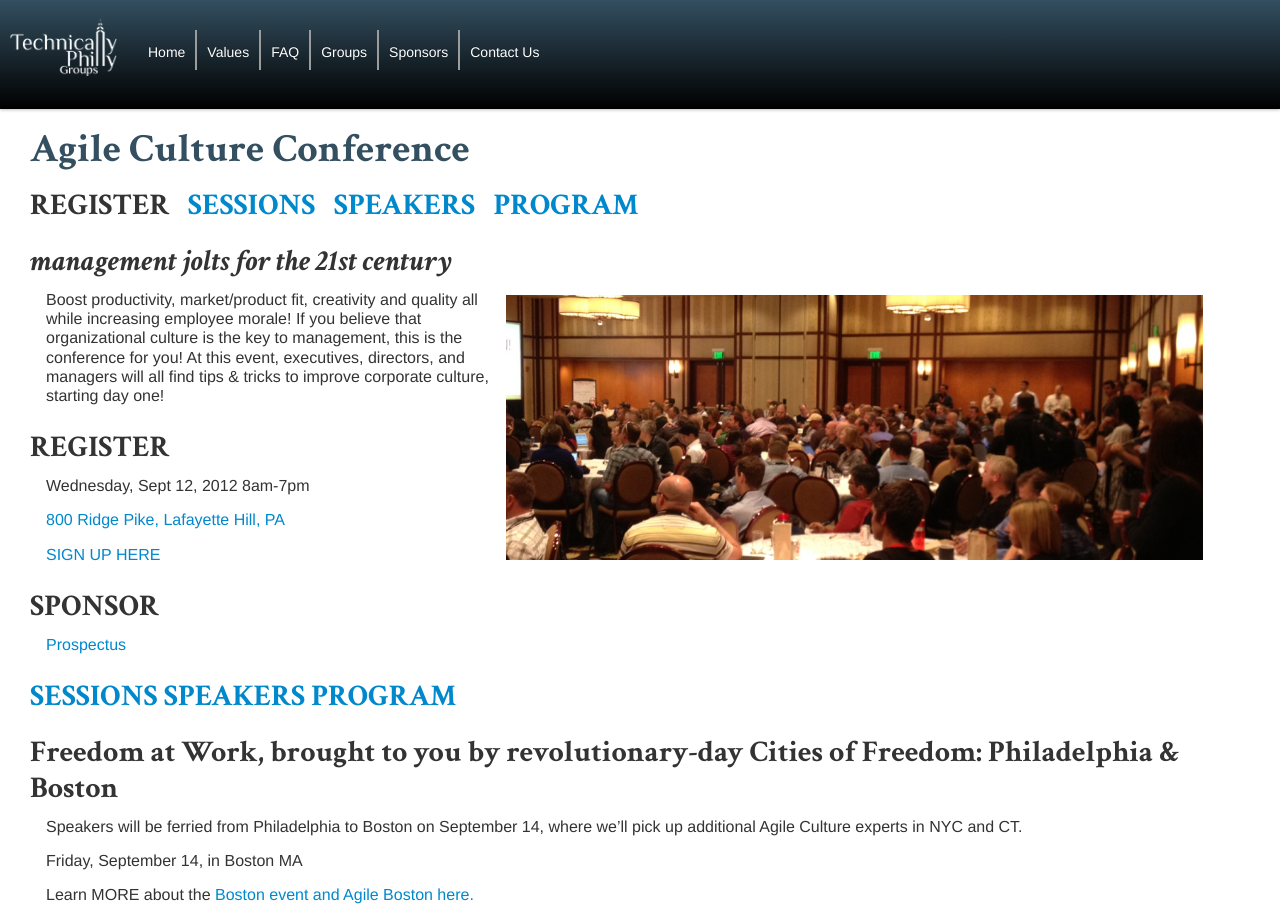
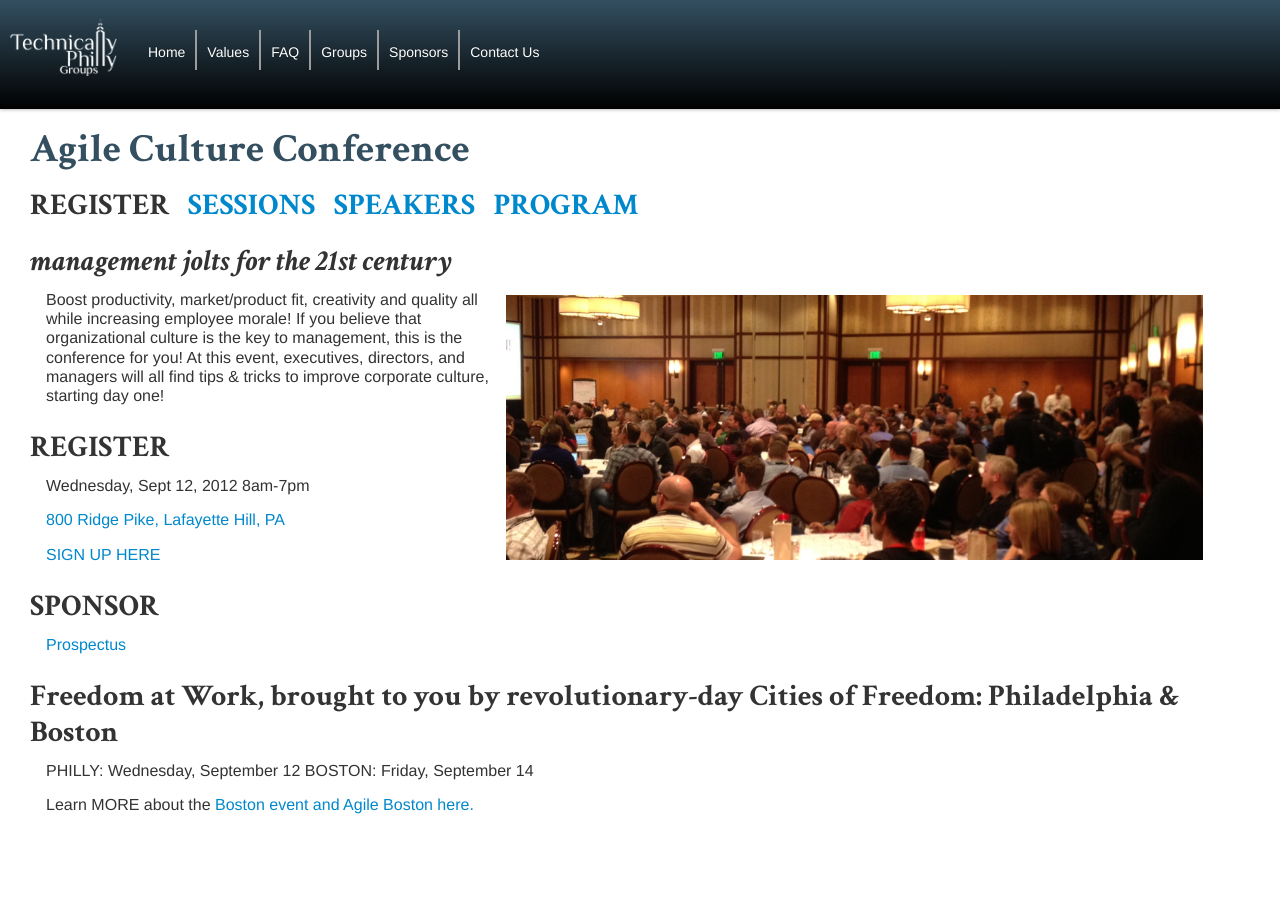
Before and after one commit to TechnicallyPhillyGroups/technicallyphillygroups.github.com, a Jekyll site: the page built from agile-culture-conf.md, in a window 1280 px wide. Built offline with Jekyll 4.4.1, drawn with Linux system fonts in a browser that asks for light colours; nearby versions of some CDN libraries.

Commit message:
simplify landing page

```diff
--- a/agile-culture-conf.md
+++ b/agile-culture-conf.md
@@ -25,15 +25,11 @@
 ========
 [Prospectus](/agile-culture-conf-sponsors.html)
 
-<a href="./acc_sessions.html">SESSIONS</a> <a href="./acc_bios.html">SPEAKERS</a> <a href="./acc_program.html">PROGRAM</a>
-========
-
 
 Freedom at Work, brought to you by revolutionary-day Cities of Freedom: Philadelphia & Boston
 ==============
 
-Speakers will be ferried from Philadelphia to Boston on September 14, where we'll pick up additional Agile Culture experts in NYC and CT.
-
-Friday, September 14, in Boston MA
+PHILLY: Wednesday, September 12
+BOSTON: Friday, September 14
 
 Learn MORE about the <a href="http://newtechusa.net/culture-con/">Boston event and Agile Boston here.</a>
```
